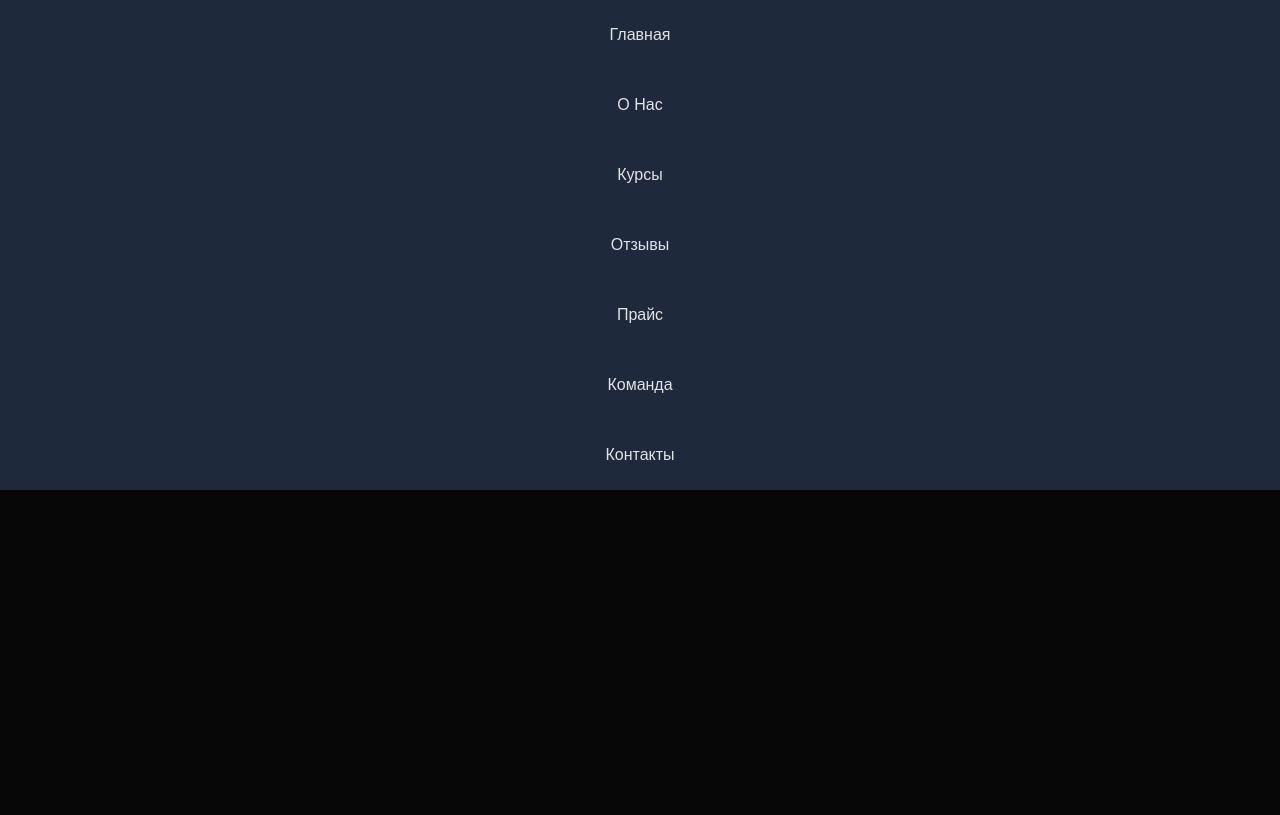
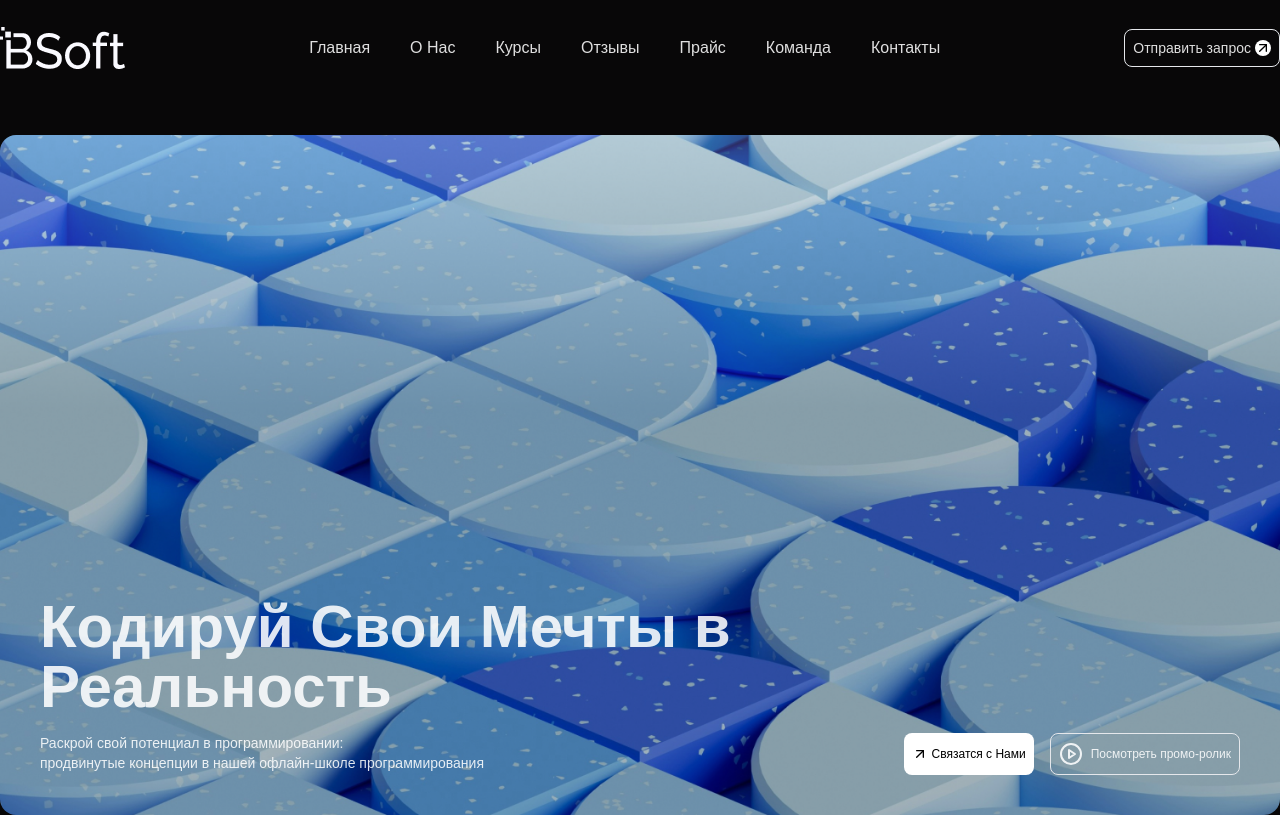
Before and after one commit to Bashkanitto/BSoft-client, a React (Vite) app: page / in a window 1280 px wide. Built offline with nearby package versions, Linux system fonts and the light colour scheme.

Commit message:
add hero section

```diff
--- a/src/App.jsx
+++ b/src/App.jsx
@@ -1,9 +1,11 @@
 import Header from './components/Header';
+import Hero from './components/Hero';
 
 function App() {
 	return (
 		<>
 			<Header />
+			<Hero />
 		</>
 	);
 }
--- a/src/components/Header.jsx
+++ b/src/components/Header.jsx
@@ -8,7 +8,7 @@ const Header = () => {
 	};
 
 	return (
-		<header className='container flex justify-between mx-auto h-[95px] items-center'>
+		<header className='container flex justify-between mx-auto h-[95px] items-center mb-10'>
 			<img src='/images/logo.png' alt='logo' />
 			<nav className='hidden lg:flex gap-10 '>
 				<a href='#'>Главная</a>
@@ -21,8 +21,8 @@ const Header = () => {
 			</nav>
 			<nav
 				onClick={handleMenuOpen}
-				style={{ display: isMenuOpen ? 'none' : 'flex' }}
-				className='mobileMenu absolute top-0 bg-slate-800 w-full flex-col items-center'
+				style={{ display: isMenuOpen ? 'flex' : 'none' }}
+				className='mobileMenu absolute z-20 top-0 bg-slate-800 w-full flex-col items-center'
 			>
 				<a href='#'>Главная</a>
 				<a href='#'>О Нас</a>
--- /dev/null
+++ b/src/components/Hero.jsx
@@ -0,0 +1,38 @@
+import { ArrowUpRight, PlayCircle } from 'lucide-react';
+
+const Hero = () => {
+	return (
+		<section className='hero container-full lg:container mx-auto transition-all duration-300'>
+			<div className='relative flex justify-center items-center'>
+				<img
+					src='/images/imgHero.png'
+					className=' rounded-none lg:rounded-2xl  h-[80vh] md:h-[85vh] object-cover'
+					alt='imgHero'
+				/>
+				<div className='absolute w-full lg:bottom-0 lg:p-10 flex flex-col gap-4 items-start p-4 lg:items-start'>
+					<h1 className='text-start lg:text-start text-5xl lg:text-6xl font-semibold w-full sm:w-2/3'>
+						Кодируй Свои Мечты в Реальность
+					</h1>
+					<div className='flex flex-col lg:flex-row items-start justify-between gap-10 w-full'>
+						<p className='w-3/4 lg:w-1/2 text-xs lg:text-sm text-start lg:text-start'>
+							Раскрой свой потенциал в программировании: <br /> продвинутые
+							концепции в нашей офлайн-школе программирования
+						</p>
+						<div className='hero-btns flex gap-4 text-xs'>
+							<button className='bg-white rounded-lg p-2 flex items-center text-black gap-1 hover:bg-black hover:text-white transition duration-500'>
+								<ArrowUpRight className='w-4 h-4' />
+								Связатся с Нами
+							</button>
+							<button className='border rounded-lg p-2 flex items-center gap-2 hover:bg-white hover:text-black duration-500'>
+								<PlayCircle />
+								Посмотреть промо-ролик
+							</button>
+						</div>
+					</div>
+				</div>
+			</div>
+		</section>
+	);
+};
+
+export default Hero;
```
Also changed, not shown: public/images/imgHero.png (renamed from public/images/photo.png).
